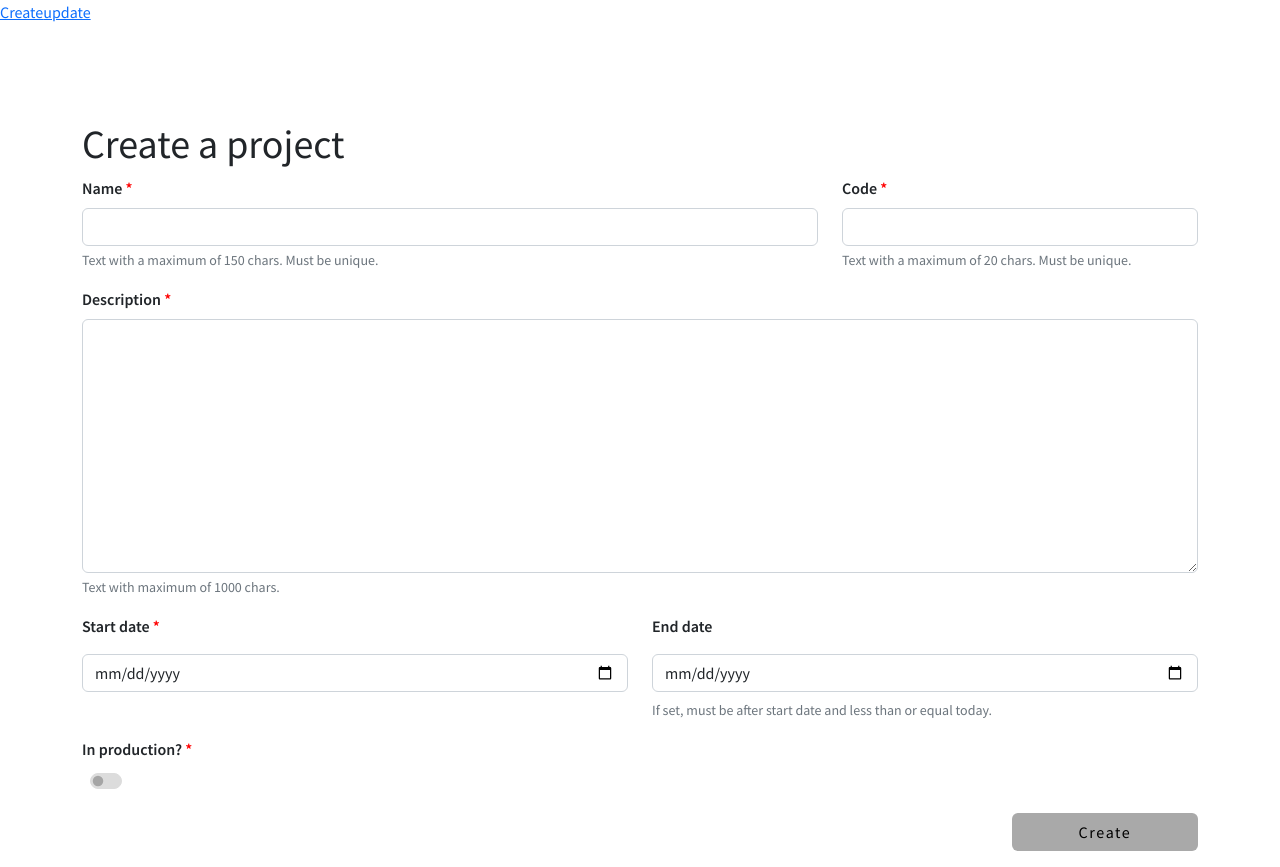
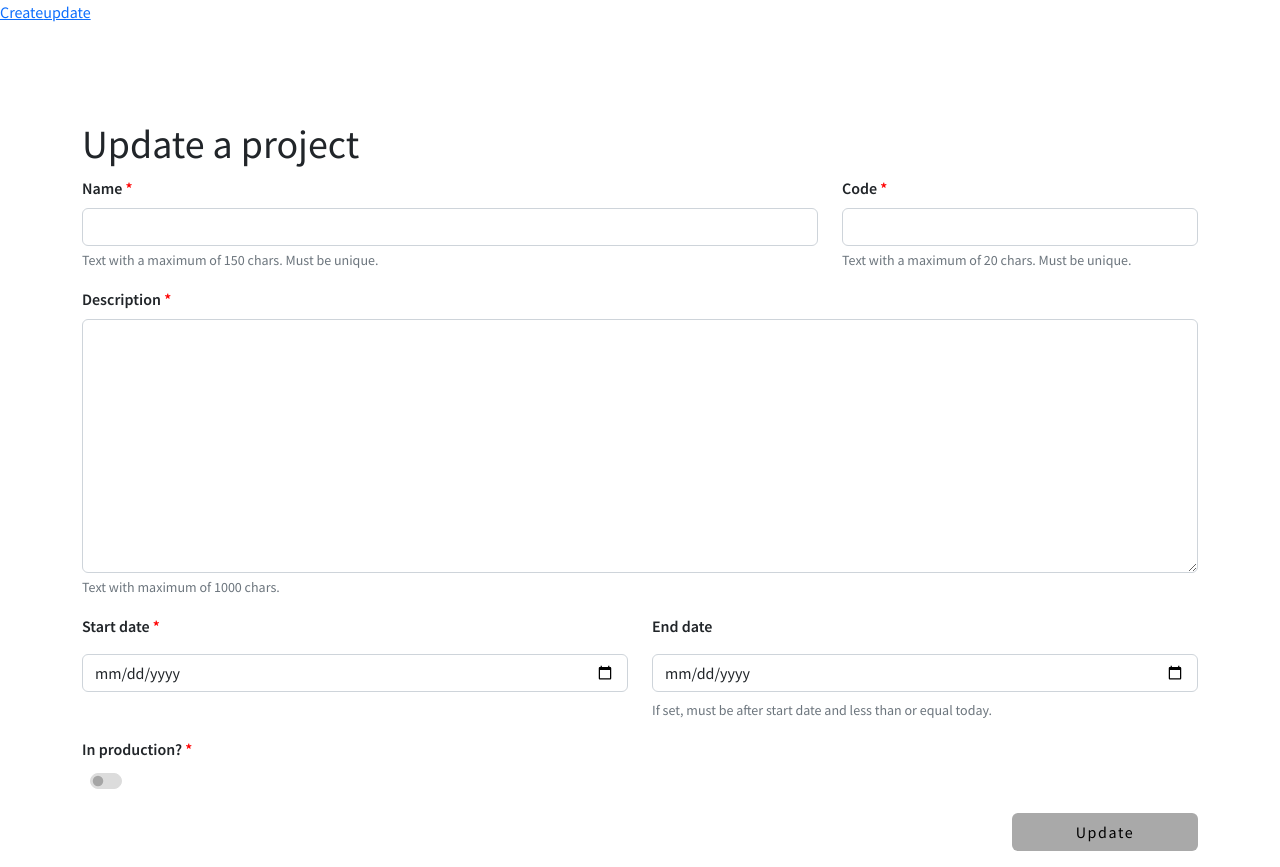
Before and after one commit to olha-r/matchmydev-projects, a Vue app in the folder front-vue/: page /update-project/2 in a window 1280 px wide. Built offline with nearby package versions, Linux system fonts and the light colour scheme; no server answers.

Commit message:
add update component

```diff
--- a/front-vue/src/components/UpdateProjectForm.vue
+++ b/front-vue/src/components/UpdateProjectForm.vue
@@ -68,11 +68,10 @@ export default {
         async updateProject() {
             console.log(this.$route.params.id)
             if (await this.v$.$validate()) {
-                await this.$axios.put("/projects/${this.id}",
+                await this.$axios.put(`/projects/${this.id}`,
                     this.updatedProject)
                     .then((response) => {
                         console.log(response);
-                        Object.assign(this.$data.updatedProject, this.$options.data().updatedProject),
                             this.v$.$reset();
                         const toast = bootstrap.Toast.getOrCreateInstance('#toastSuccess', {
                             delay: 2500
@@ -80,18 +79,30 @@ export default {
                         toast.show()
                     })
             }
-        }
+        },
+
+    async getProjectForUpdate() {
+        await this.$axios.get(`/projects/${this.id}`)
+
+        .then((response) => {
+            this.updatedProject = response.data
+        })
+        console.log(response.data);
+        console.log(this.updateProject);
+        console.log(response);
+
+    }
     },
  mounted()  {
 this.id = this.$route.params.id;
-
+this.getProjectForUpdate();
  }
 }
 </script>
 
 <template>
     <main class="container-xl mt-5 pt-5">
-        <h1>Create a project</h1>
+        <h1>Update a project</h1>
         <div class="row justify-content-center align-items-center">
             <form @submit.prevent="updateProject">
                 <div class="row">
@@ -150,7 +161,7 @@ this.id = this.$route.params.id;
                 </div>
                 <div class="row mb-3">
                     <div class="col d-flex justify-content-end content">
-                        <button type="submit" class="btn col-12 col-md-2 btn-create">Create</button>
+                        <button type="submit" class="btn col-12 col-md-2 btn-create">Update</button>
                     </div>
                 </div>
             </form>
--- a/front-vue/src/router/index.js
+++ b/front-vue/src/router/index.js
@@ -1,5 +1,6 @@
 import { createRouter, createWebHistory } from 'vue-router'
 import CreateProjectView from '../views/CreateProjectView.vue'
+import UpdateProjectView from '../views/UpdateProjectView.vue'
 
 
 const router = createRouter({
@@ -13,7 +14,7 @@ const router = createRouter({
     {
       path: '/update-project/:id',
       name: 'updateProject',
-      component: CreateProjectView
+      component: UpdateProjectView
     }
 
   ]
--- /dev/null
+++ b/front-vue/src/views/UpdateProjectView.vue
@@ -0,0 +1,8 @@
+<script setup>
+import UpdateProjectForm from '../components/UpdateProjectForm.vue'
+
+</script>
+
+<template>
+  <UpdateProjectForm></UpdateProjectForm>
+</template>
```
